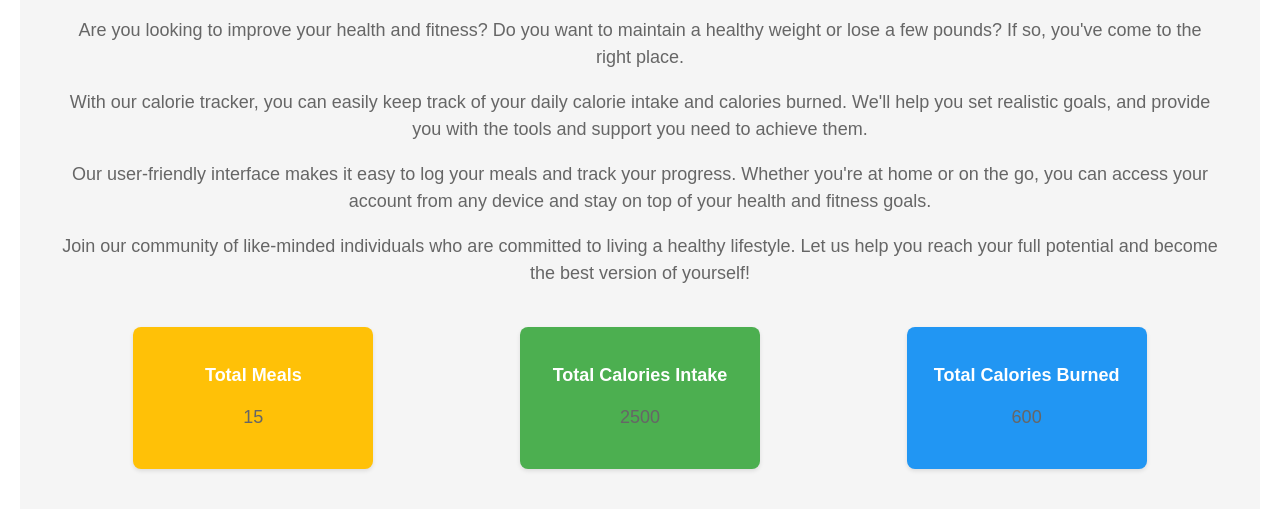
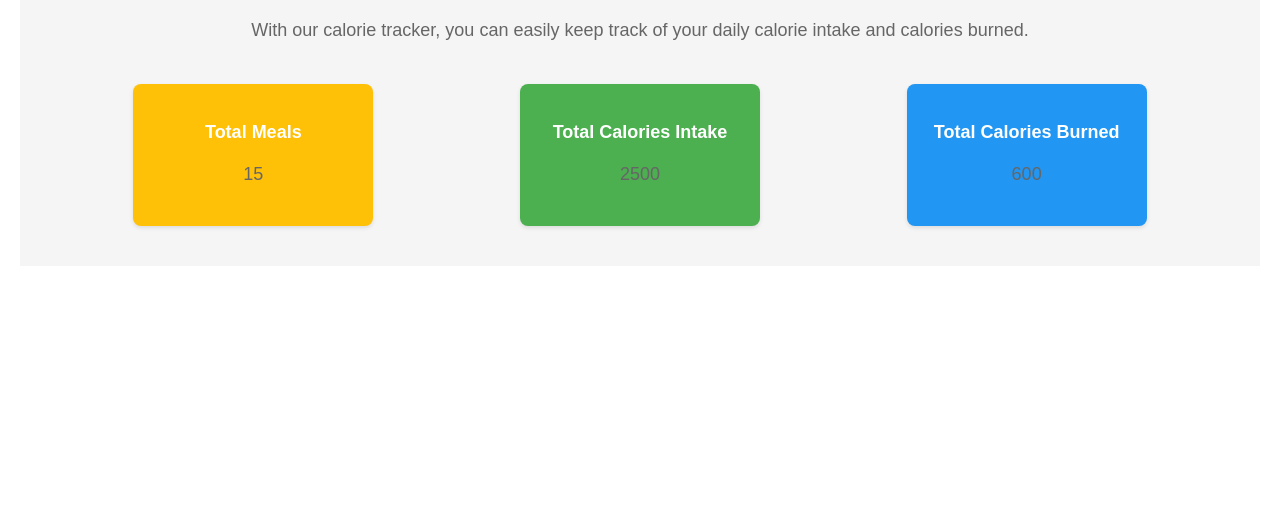
Before and after one commit to Llevier1994/calories-calculator, a website: page public/index.html in a window 1280 px wide. Shown: the part 178-690 px from the top of the page. Drawn offline with Linux system fonts and the light colour scheme; no server answers; a web font is replaced by a local one.

Commit message:
still at it

```diff
--- a/public/index.html
+++ b/public/index.html
@@ -37,28 +37,9 @@
       <section id="home-section">
         <h2>Welcome to the Calorie Tracker!</h2>
         <p>
-          Are you looking to improve your health and fitness? Do you want to
-          maintain a healthy weight or lose a few pounds? If so, you've come to
-          the right place.
+          With our calorie tracker, you can easily keep track of your daily
+          calorie intake and calories burned.
         </p>
-        <p>
-          With our calorie tracker, you can easily keep track of your daily
-          calorie intake and calories burned. We'll help you set realistic
-          goals, and provide you with the tools and support you need to achieve
-          them.
-        </p>
-        <p>
-          Our user-friendly interface makes it easy to log your meals and track
-          your progress. Whether you're at home or on the go, you can access
-          your account from any device and stay on top of your health and
-          fitness goals.
-        </p>
-        <p>
-          Join our community of like-minded individuals who are committed to
-          living a healthy lifestyle. Let us help you reach your full potential
-          and become the best version of yourself!
-        </p>
-
         <div class="stat-cards">
           <div class="stat-card">
             <h3>Total Meals</h3>
@@ -259,18 +240,12 @@
                 min="0"
                 required
               />
-
               <input type="submit" value="Update" />
             </form>
           </div>
         </div>
       </section>
     </main>
-
-
-
-
     <script src="app.js"></script>
-
   </body>
 </html>
```
